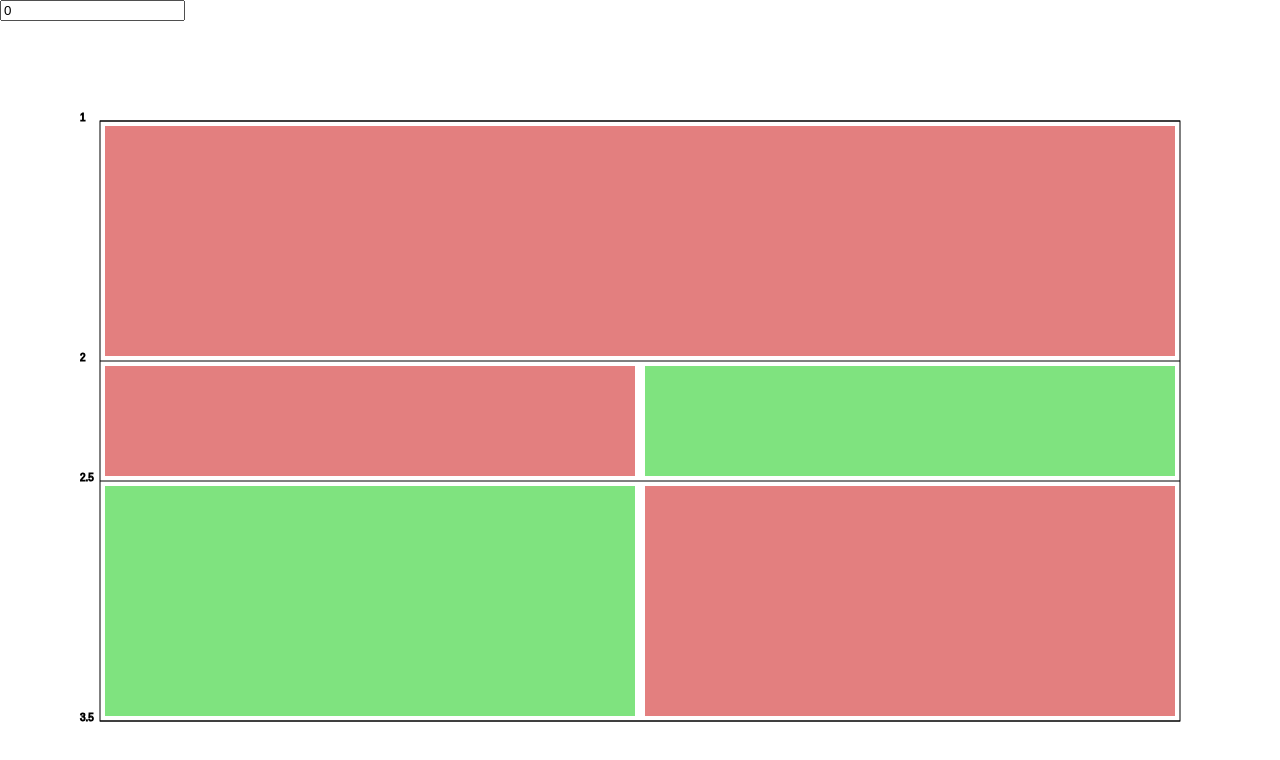
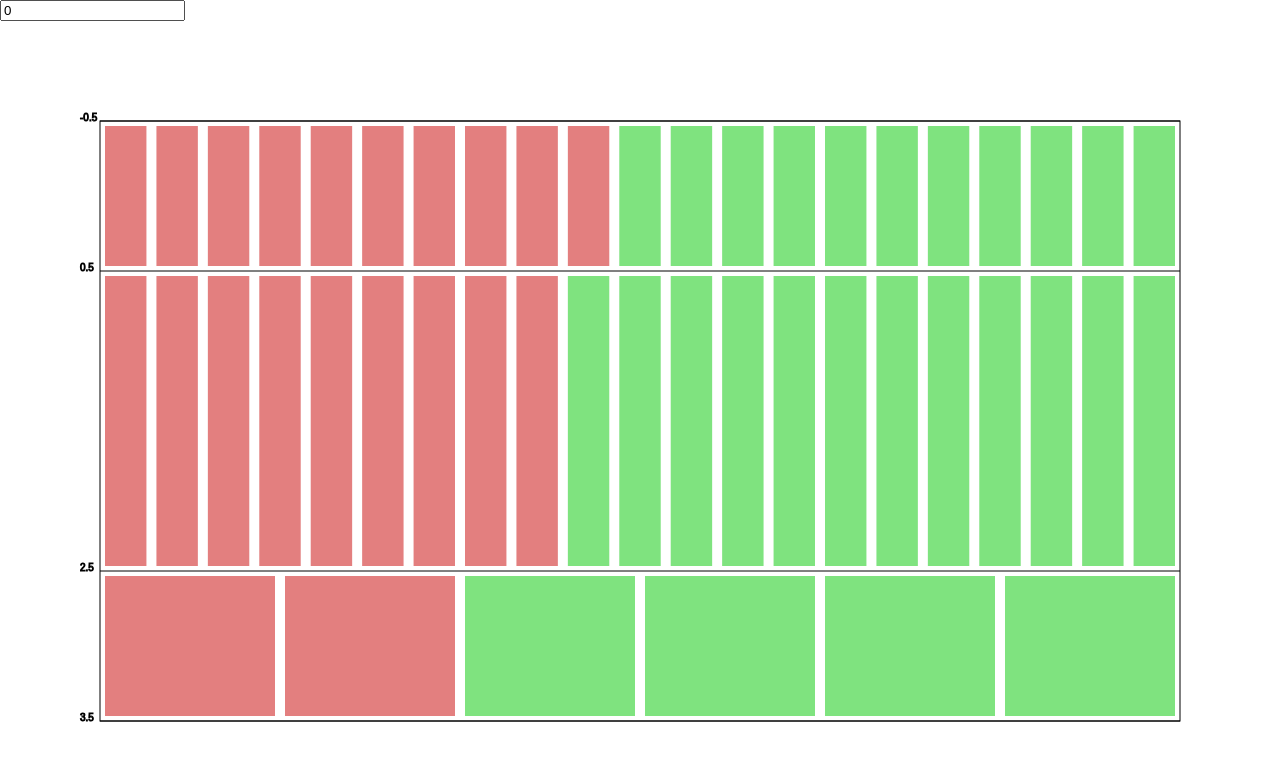
Before and after one commit to ricksteam/paralellDecisionTree, a plain HTML site: page trees.html in a window 1280 px wide. Drawn offline with Linux system fonts and the light colour scheme.

Commit message:
Add debuging file

```diff
--- a/trees.html
+++ b/trees.html
@@ -31,8 +31,8 @@
         // url: "simple0.csv",
         // url: "simple1.csv",
         // url: "simple2.csv",
-        url: "simple3.csv",
-        // url: "data.csv",
+        // url: "simple3.csv",
+         url: "data.csv",
         dataType: "text",
         success: function (response) {
           data = $.csv.toArrays(response);
@@ -65,6 +65,10 @@
               for (let j = i + 1; j < data.length && !found; j++) {
                 let row2 = data[j];
                 if (row2.combined) continue;
+
+                if(i == 4 && j == 25){
+                  console.log("break")
+                }
 
                 let differences = 0;
                 let differenceVariable = -1
@@ -261,14 +265,14 @@
             }
             if (pair1 != -1) {
               console.log(`Found pair ${pair1} ${pair2} at ${pairingVariable}`);
-              data.filter(d=>!d.combined).forEach(d=>console.log(d.join(",")))
+              // data.filter(d=>!d.combined).forEach(d=>console.log(d.join(",")))
             }
             else {
               console.error("Couldn't find anything to pair :(")
             }
           }
           console.log("Done pairing");
-          console.log(JSON.stringify(pairs, null, 2));
+          //console.log(JSON.stringify(pairs, null, 2));
           tick();
         }
       });
```
Also changed, not shown: 1 other file.
